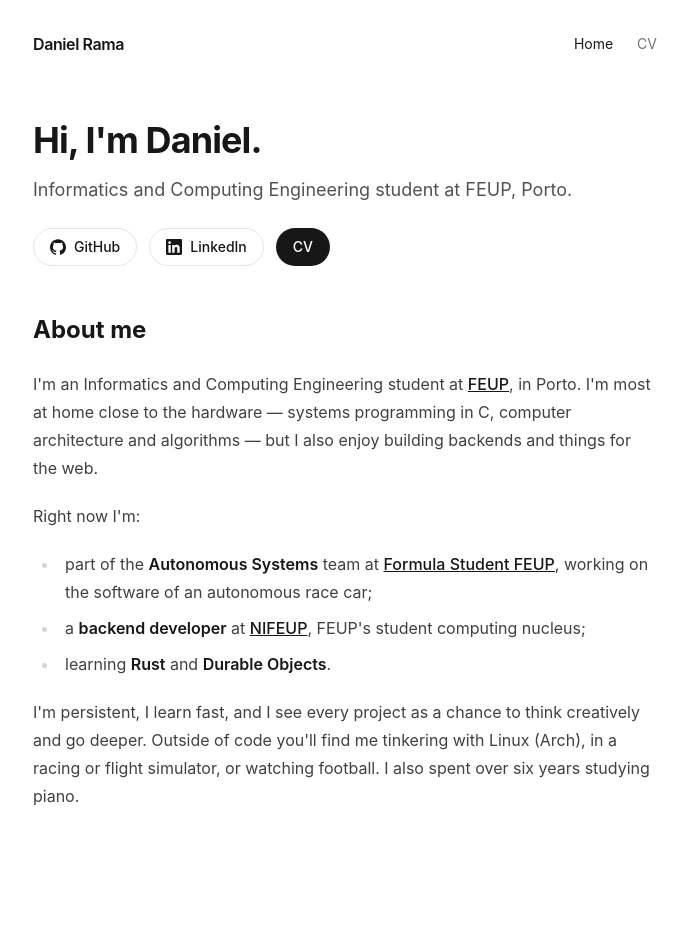
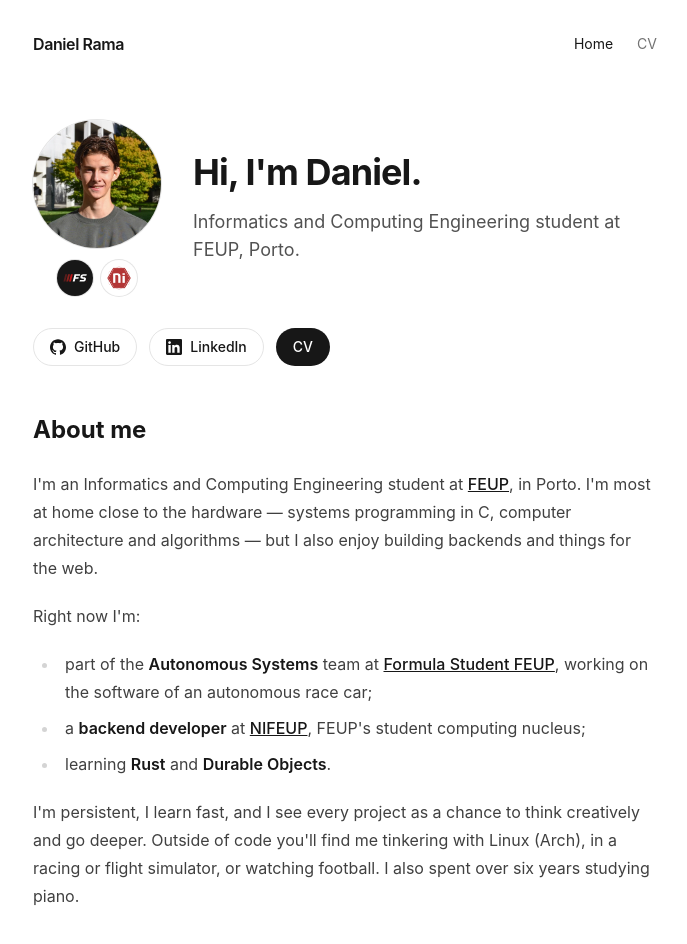
Before and after one commit to danielramaa/website, an Astro site: page / in a window 1280 px wide. Shown: the whole page, without its empty margins (295-982 px from the left). Before the commit the page ends 874 px from the top, so only its background shows below. Built offline with nearby package versions, Linux system fonts and the light colour scheme; Astro itself is replaced by a stand-in of ours.

Commit message:
Add Organizations icons

```diff
--- a/src/data/links.ts
+++ b/src/data/links.ts
@@ -13,3 +13,19 @@ export const SOCIAL_LINKS = [
     icon: 'M20.447 20.452h-3.554v-5.569c0-1.328-.027-3.037-1.852-3.037-1.853 0-2.136 1.445-2.136 2.939v5.667H9.351V9h3.414v1.561h.046c.477-.9 1.637-1.85 3.37-1.85 3.601 0 4.267 2.37 4.267 4.455v6.286zM5.337 7.433c-1.144 0-2.063-.926-2.063-2.065 0-1.138.92-2.063 2.063-2.063 1.14 0 2.064.925 2.064 2.063 0 1.139-.925 2.065-2.064 2.065zm1.782 13.019H3.555V9h3.564v11.452zM22.225 0H1.771C.792 0 0 .774 0 1.729v20.542C0 23.227.792 24 1.771 24h20.451C23.2 24 24 23.227 24 22.271V1.729C24 .774 23.2 0 22.222 0h.003z',
   },
 ] as const;
+
+export const AFFILIATIONS = [
+  {
+    label: 'Formula Student FEUP',
+    href: 'https://formulastudent.fe.up.pt',
+    logo: '/logos/formula-student-feup.svg',
+    // Logo has white lettering, so it needs a dark background
+    bg: 'bg-neutral-900',
+  },
+  {
+    label: 'NIFEUP',
+    href: 'https://nifeup.com',
+    logo: '/logos/nifeup.png',
+    bg: 'bg-white',
+  },
+] as const;
--- a/src/pages/index.astro
+++ b/src/pages/index.astro
@@ -1,16 +1,49 @@
 ---
+import { Image } from 'astro:assets';
 import Layout from '../layouts/Layout.astro';
 import Intro from '../content/intro.mdx';
-import { SOCIAL_LINKS } from '../data/links';
+import profile from '../assets/profile.webp';
+import { AFFILIATIONS, SOCIAL_LINKS } from '../data/links';
 ---
 
 <Layout>
-  <h1 class="text-4xl font-bold tracking-tight">Hi, I'm Daniel.</h1>
-  <p class="mt-4 text-lg text-neutral-600 dark:text-neutral-400">
-    Informatics and Computing Engineering student at FEUP, Porto.
-  </p>
+  <div class="flex flex-col gap-6 sm:flex-row sm:items-center sm:gap-8">
+    <div class="flex shrink-0 flex-col items-center gap-3 self-start sm:self-auto">
+      <Image
+        src={profile}
+        alt="Photo of Daniel Rama"
+        width={256}
+        height={256}
+        loading="eager"
+        class="size-32 rounded-full object-cover ring-1 ring-neutral-200 dark:ring-neutral-800"
+      />
+      <ul class="flex gap-2">
+        {AFFILIATIONS.map(({ label, href, logo, bg }) => (
+          <li>
+            <a
+              href={href}
+              target="_blank"
+              rel="noopener noreferrer"
+              title={label}
+              aria-label={label}
+              class={`flex size-9 items-center justify-center overflow-hidden rounded-full ring-1 ring-neutral-200 transition-transform hover:scale-110 dark:ring-neutral-800 ${bg}`}
+            >
+              <img src={logo} alt="" class="size-6 object-contain" />
+            </a>
+          </li>
+        ))}
+      </ul>
+    </div>
 
-  <ul class="mt-6 flex flex-wrap gap-3">
+    <div>
+      <h1 class="text-4xl font-bold tracking-tight">Hi, I'm Daniel.</h1>
+      <p class="mt-4 text-lg text-neutral-600 dark:text-neutral-400">
+        Informatics and Computing Engineering student at FEUP, Porto.
+      </p>
+    </div>
+  </div>
+
+  <ul class="mt-8 flex flex-wrap gap-3">
     {SOCIAL_LINKS.map(({ label, href, icon }) => (
       <li>
         <a
```
Also changed, not shown: public/logos/formula-student-feup.svg (added), public/logos/nifeup.png (added), src/assets/profile.webp (added).
